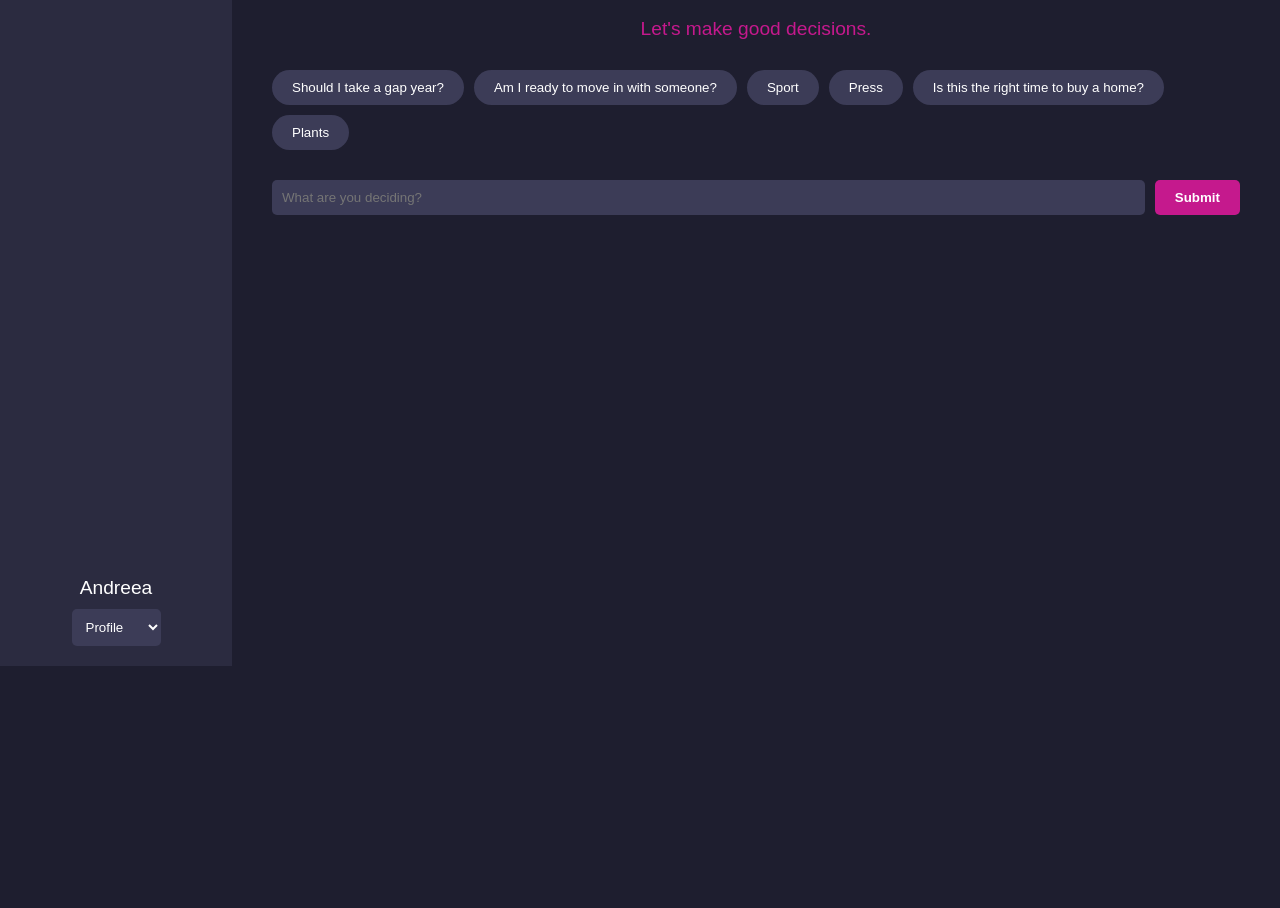
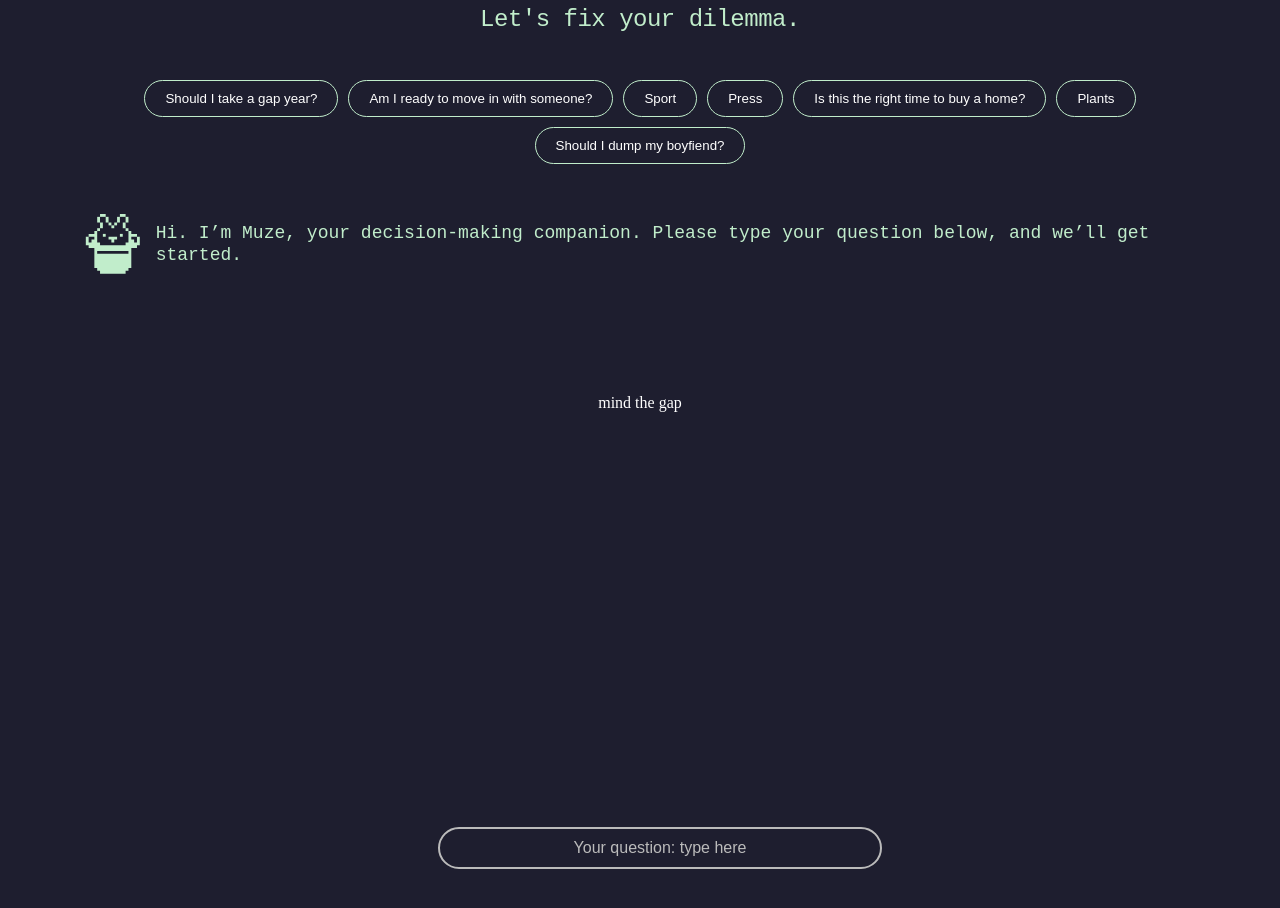
Before and after one commit to andreeacobzaru/askmuze, a React (Create React App) app in the folder frontend-askmuze/: page / in a window 1280 px wide. Shown: the part 134-1042 px from the top of the page. Before the commit the page ends 800 px from the top, so only its background shows below. Built offline with nearby package versions, Linux system fonts and the light colour scheme; no server answers.

Commit message:
i did it right guys yippee(no more root directory repo!)

```diff
--- a/frontend-askmuze/src/App.css
+++ b/frontend-askmuze/src/App.css
@@ -1,3 +1,15 @@
+/* .press-start-2p-regular {
+  font-family: "Press Start 2P", serif;
+  font-weight: 400;
+  font-style: normal;
+} */
+.press-start-2p-regular {
+  font-family: "Press Start 2P", serif;
+  font-weight: 400;
+  font-style: normal;
+}
+
+
 
 /* General Styles */
 body {
@@ -16,7 +28,7 @@ body {
 /* Sidebar Styles */
 .sidebar {
   width: 15%;
-  background-color: #2b2b40;
+  background-color: #1e1e2f;
   display: flex;
   flex-direction: column;
   justify-content: space-between;
@@ -62,28 +74,36 @@ body {
 }
 
 .header-subtitle {
-  font-size: 1.2rem;
-  margin-bottom: 30px;
-  color: #C5198D;
+  color: #C1EDCB;
+
   text-align: center;
+  font-family: "Press Start 2P",monospace;
+  font-size: var(--typography-size-lg, 24px);
+  font-style: normal;
+  font-weight: 400;
+  line-height: var(--typography-line-height-md, 32px); /* 133.333% */
+  letter-spacing: -0.5px;
 }
 
 /* Suggested Questions */
+
 .suggested-questions {
   display: flex;
   flex-wrap: wrap;
-  gap: 10px;
-  margin-bottom: 30px;
+  gap: 10px; /* Spacing between buttons */
+  margin-bottom: 20px; /* Reduced bottom margin */
+  padding: 20px; /* Reduced padding around the container */
+  justify-content: center;
 }
 
 .question-button {
   padding: 10px 20px;
   border: none;
   border-radius: 20px;
-  background-color: #3c3c57;
+  background-color: #1e1e2f;
+  border: 1px solid #C1EDCB;
   color: #fff;
   cursor: pointer;
-  transition: background-color 0.3s;
 }
 
 .question-button:hover {
@@ -106,15 +126,24 @@ body {
   color: #fff;
 }
 
+.input-header-section {
+color: #C1EDCB;
+
+font-family: "Press Start 2P", monospace;
+font-size: 18px;
+font-style: normal;
+font-weight: 400;
+line-height: 124%; /* 22.32px */
+margin-left: 40px;
+}
+
 .submit-button {
-  padding: 10px 20px;
-  border: none;
-  border-radius: 5px;
-  background-color: #C5198D;
-  color: #fff;
-  font-weight: bold;
-  cursor: pointer;
-  transition: background-color 0.3s;
+  color: #C1EDCB;
+  font-family: "Press Start 2P";
+  font-size: 32px;
+  font-style: normal;
+  font-weight: 400;
+  line-height: 124%;
 }
 
 .submit-button:hover {
--- a/frontend-askmuze/src/App.jsx
+++ b/frontend-askmuze/src/App.jsx
@@ -1,37 +1,24 @@
-import React, { useState, useEffect } from "react";
+import React, { useState } from "react";
 import "./App.css";
 import { handleInputChange, handleSubmit } from "./functions";
-import axios from "axios";
-
-const fetchData = async () => {
-  try {
-    const response = await axios.get('http://127.0.0.1:5000/api/data'); // Ensure the URL is correct
-    console.log('Fetched data:', response.data);
-  } catch (error) {
-    if (error.response) {
-      // The request was made and the server responded with a status code that falls out of the range of 2xx
-      console.error('Error response:', error.response.data);
-    } else if (error.request) {
-      // The request was made but no response was received
-      console.error('Error request:', error.request);
-    } else {
-      // Something happened in setting up the request that triggered an Error
-      console.error('Error message:', error.message);
-    }
-  }
-};
+import QuestionBox from './questionbox';
 
 const DecisionApp = () => {
   const [input, setInput] = useState("");
 
-  useEffect(() => {
-    fetchData();
-  }, []);
+  const handleTextInput = (e) => {
+    setInput(e.target.value);
+  };
+
+  const handleKeyPress = (e) => {
+    if (e.key === 'Enter') {
+      handleSubmit(input, setInput); // Call the submit function when Enter is pressed
+    }
+  };
 
   return (
     <div className="app-container">
-      {/* Sidebar */}
-      <div className="sidebar">
+      {/* <div className="sidebar">
         <div className="sidebar-title">ask muze.</div>
         <div className="sidebar-content">
           <p className="sidebar-username">Andreea</p>
@@ -41,35 +28,69 @@ const DecisionApp = () => {
             <option>Log out</option>
           </select>
         </div>
-      </div>
+      </div> */}
 
       {/* Main Content */}
       <div className="main-content">
-        <button onClick={fetchData}>Fetch Data</button>
         {/* Header */}
-        <h1 className="header-title">Good morning, Andreea</h1>
-        <p className="header-subtitle">Let's make good decisions.</p>
+        <h1 className="header-title">Ask Muze.</h1>
+        <p className="header-subtitle">Let's fix your dilemma.</p>
 
         {/* Suggested Questions */}
         <div className="suggested-questions">
-          {["Should I take a gap year?", "Am I ready to move in with someone?", "Sport", "Press", "Is this the right time to buy a home?", "Plants"].map((question, index) => (
+          {["Should I take a gap year?", "Am I ready to move in with someone?", "Sport", "Press", "Is this the right time to buy a home?", "Plants", "Should I dump my boyfiend?"].map((question, index) => (
             <button key={index} className="question-button">
               {question}
             </button>
           ))}
         </div>
 
-        {/* Input Section */}
+
+<div className="input-header-section" style={{ display: "flex", alignItems: "center", gap: "16px" }}>
+  <svg
+    xmlns="http://www.w3.org/2000/svg"
+    width="60"
+    height="60"
+    viewBox="0 0 80 100"
+    fill="none"
+  >
+    <path
+      d="M89.9845 37.8898H85.2599V47.37H80.5042V42.6454H75.7797V37.8898H85.2599V33.1652H75.7797V28.4095H71.0551V47.37H66.2994V52.0946H23.685V47.37H18.9294V28.4095H14.2203V33.1652H4.72457V37.8898H14.2203V42.6454H9.48023V47.37H4.72457V37.8898H0V52.0946H4.72457V56.8502H14.2203V89.9844H18.9449V94.7401H23.7006V99.4646H66.315V94.7401H71.0706V89.9844H75.7952V56.8502H85.2754V52.0946H90L89.9845 37.8898ZM71.0551 66.3305H18.9294V61.5748H71.0551V66.3305Z"
+      fill="#C1EDCB"
+    />
+    <path d="M71.0555 23.6853H66.2998V28.4099H71.0555V23.6853Z" fill="#C1EDCB" />
+    <path d="M71.0555 4.75476H66.2998V14.2039H71.0555V4.75476Z" fill="#C1EDCB" />
+    <path d="M66.2978 14.2042H61.5732V23.6845H66.2978V14.2042Z" fill="#C1EDCB" />
+    <path d="M66.2996 0H56.8193V4.75566H66.2996V0Z" fill="#C1EDCB" />
+    <path d="M61.575 33.1648H56.8193V37.8894H61.575V33.1648Z" fill="#C1EDCB" />
+    <path d="M56.8183 4.75476H52.0938V14.2039H56.8183V4.75476Z" fill="#C1EDCB" />
+    <path d="M52.0957 14.2042H47.3711V18.9599H52.0957V14.2042Z" fill="#C1EDCB" />
+    <path
+      d="M42.6152 47.3698H47.3709V42.6452H52.0954V37.8895H37.8906V42.6452H42.6152V47.3698Z"
+      fill="#C1EDCB"
+    />
+    <path d="M47.3699 18.9607H42.6143V23.6853H47.3699V18.9607Z" fill="#C1EDCB" />
+    <path d="M42.6152 14.2042H37.8906V18.9599H42.6152V14.2042Z" fill="#C1EDCB" />
+    <path d="M37.8904 4.75476H33.1348V14.2039H37.8904V4.75476Z" fill="#C1EDCB" />
+    <path d="M33.1328 33.1648H28.4082V37.8894H33.1328V33.1648Z" fill="#C1EDCB" />
+    <path d="M33.1337 0H23.6846V4.75566H33.1337V0Z" fill="#C1EDCB" />
+    <path d="M28.4091 14.2042H23.6846V23.6845H28.4091V14.2042Z" fill="#C1EDCB" />
+    <path d="M23.6844 23.6853H18.9287V28.4099H23.6844V23.6853Z" fill="#C1EDCB" />
+    <path d="M23.6844 4.75476H18.9287V14.2039H23.6844V4.75476Z" fill="#C1EDCB" />
+  </svg>
+  <p>Hi. I’m Muze, your decision-making companion. Please type your question below, and we’ll get started.</p>
+
+      </div>
+      <br />
+      <br />
+      <br />
+      <br />
+      <br />
+
+  <p style={{ marginTop: '20px', textAlign: 'center'}}>mind the gap</p>
+
         <div className="input-section">
-          <input
-            value={input}
-            onChange={(e) => handleInputChange(e, setInput)}
-            placeholder="What are you deciding?"
-            className="input-box"
-          />
-          <button onClick={() => handleSubmit(input, setInput)} className="submit-button">
-            Submit
-          </button>
+          <QuestionBox />
         </div>
       </div>
     </div>
--- /dev/null
+++ b/frontend-askmuze/src/QuestionBox.css
@@ -0,0 +1,91 @@
+body {
+    margin: 0;
+    font-family: 'Times New Roman', serif;
+    scroll-behavior: smooth; /* Enable smooth scrolling for the page */
+  }
+
+  .question-box-container {
+    width: 100%;
+    min-height: 100vh;
+    display: flex;
+    flex-direction: column;
+  }
+
+  .main-screen {
+    width: 100%;
+    min-height: 100vh;
+    display: flex;
+    flex-direction: column;
+    align-items: center;
+    justify-content: center;
+    background-color: #1e1e2f; /* Background color for the main screen */
+    color: #c1edcb; /* Light green text */
+    text-align: center;
+    padding: 20px;
+  }
+
+  .main-screen h1 {
+    font-size: 36px;
+    margin-bottom: 10px;
+  }
+
+  .main-screen p {
+    font-size: 18px;
+    margin-bottom: 20px;
+  }
+
+  .input-area {
+    width: 100%;
+    display: flex;
+    justify-content: center;
+  }
+
+  .input-area input {
+    width: 90%;
+    max-width: 400px;
+    padding: 10px 20px;
+    border: 2px solid #bbb;
+    border-radius: 50px;
+    background-color: #1e1e2f;
+    color: #c1edcb;
+    font-size: 16px;
+    text-align: center;
+    outline: none;
+  }
+
+  .input-area input::placeholder {
+    color: #bbb;
+  }
+
+  .input-area input:focus {
+    border-color: #888;
+  }
+
+  .new-section {
+    width: 100%;
+    min-height: 100vh;
+    background-color: #1e1e2f; /* Same background as main screen */
+    display: flex;
+    flex-direction: column;
+    align-items: center;
+    justify-content: flex-start;
+    padding: 20px;
+    overflow-y: auto; /* Allow scrolling if needed */
+  }
+
+  .question-list {
+    width: 100%;
+    max-width: 400px;
+    display: flex;
+    flex-direction: column;
+    gap: 10px;
+  }
+
+  .question {
+    padding: 10px 15px;
+    background-color: #2a2a3f;
+    color: #c1edcb;
+    border-radius: 8px;
+    font-size: 14px;
+    word-break: break-word;
+  }
--- /dev/null
+++ b/frontend-askmuze/src/questionbox.jsx
@@ -0,0 +1,50 @@
+import React, { useState, useRef } from 'react';
+import './QuestionBox.css';
+
+const QuestionBox = () => {
+  const [newQuestion, setNewQuestion] = useState('');
+  const [questions, setQuestions] = useState([]);
+  const newSectionRef = useRef(null); // Ref for the new section
+
+  const handleKeyPress = (e) => {
+    if (e.key === 'Enter' && newQuestion.trim()) {
+      setQuestions([...questions, newQuestion]);
+      setNewQuestion('');
+      scrollToNewSection(); // Trigger the scroll animation
+    }
+  };
+
+  const scrollToNewSection = () => {
+    newSectionRef.current.scrollIntoView({ behavior: 'smooth' });
+  };
+
+  return (
+    <div className="question-box-container">
+      {/* Main screen */}
+      <div className="main-screen">
+        <div className="input-area">
+          <input
+            type="text"
+            value={newQuestion}
+            onChange={(e) => setNewQuestion(e.target.value)}
+            onKeyDown={handleKeyPress}
+            placeholder="Your question: type here"
+          />
+        </div>
+      </div>
+
+      {/* New section */}
+      <div ref={newSectionRef} className="new-section">
+        <div className="question-list">
+          {questions.map((question, index) => (
+            <div key={index} className="question">
+              {question}
+            </div>
+          ))}
+        </div>
+      </div>
+    </div>
+  );
+};
+
+export default QuestionBox;
```
Also changed, not shown: 1 other file (tests, documents, lock files or other folders).
